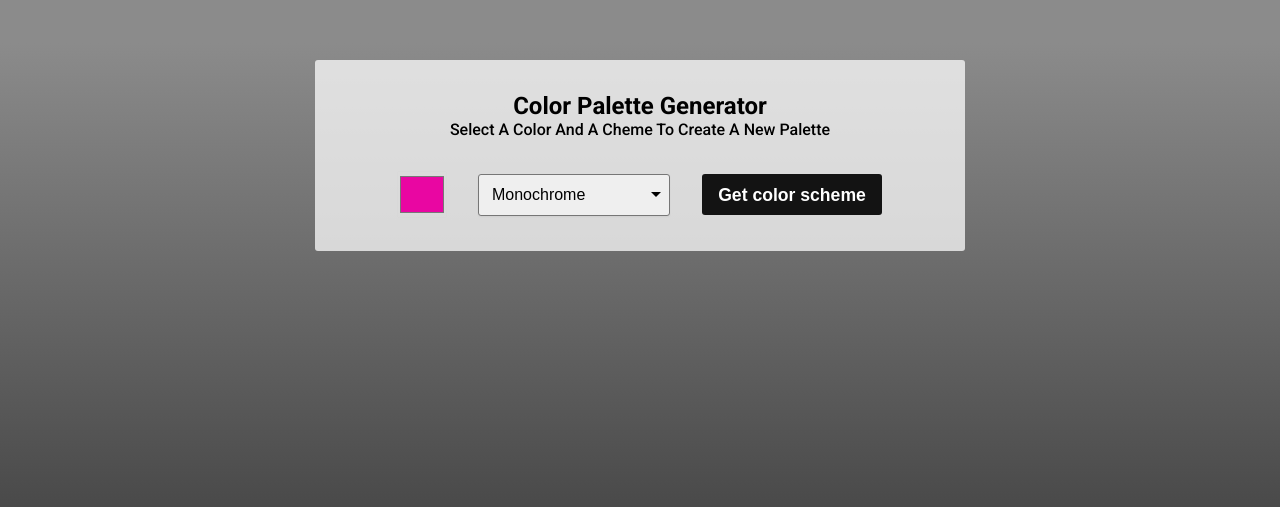
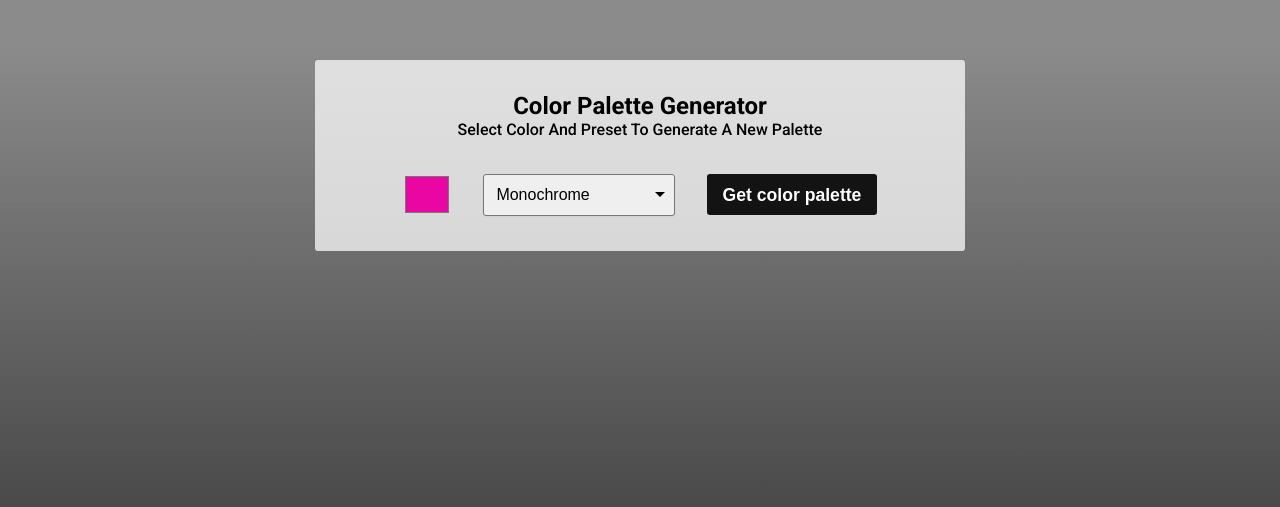
Before and after one commit to amandarondina/color-scheme-maker, a plain HTML site: page index.html in a window 1280 px wide. Shown: the part 245-752 px from the top of the page. Drawn offline with Linux system fonts and the light colour scheme.

Commit message:
Update index.html

```diff
--- a/index.html
+++ b/index.html
@@ -12,7 +12,7 @@
       <div class="wrapper container">
         <section class="hero">
           <h2>Color Palette Generator</h2>
-          <p>Select a color and a cheme to create a new palette</p>
+          <p>Select color and preset to generate a new palette</p>
         </section>
         <section class="inputs container">
           <label for="color" id="seed-color">
@@ -29,7 +29,7 @@
               <option value="triad">Triad</option>
             </select>
           </label>
-          <button type="submit" id="color-scheme-btn">Get color scheme</button>
+          <button type="submit" id="color-scheme-btn">Get color palette</button>
         </section>
 
         <section class="results container"></section>
```
